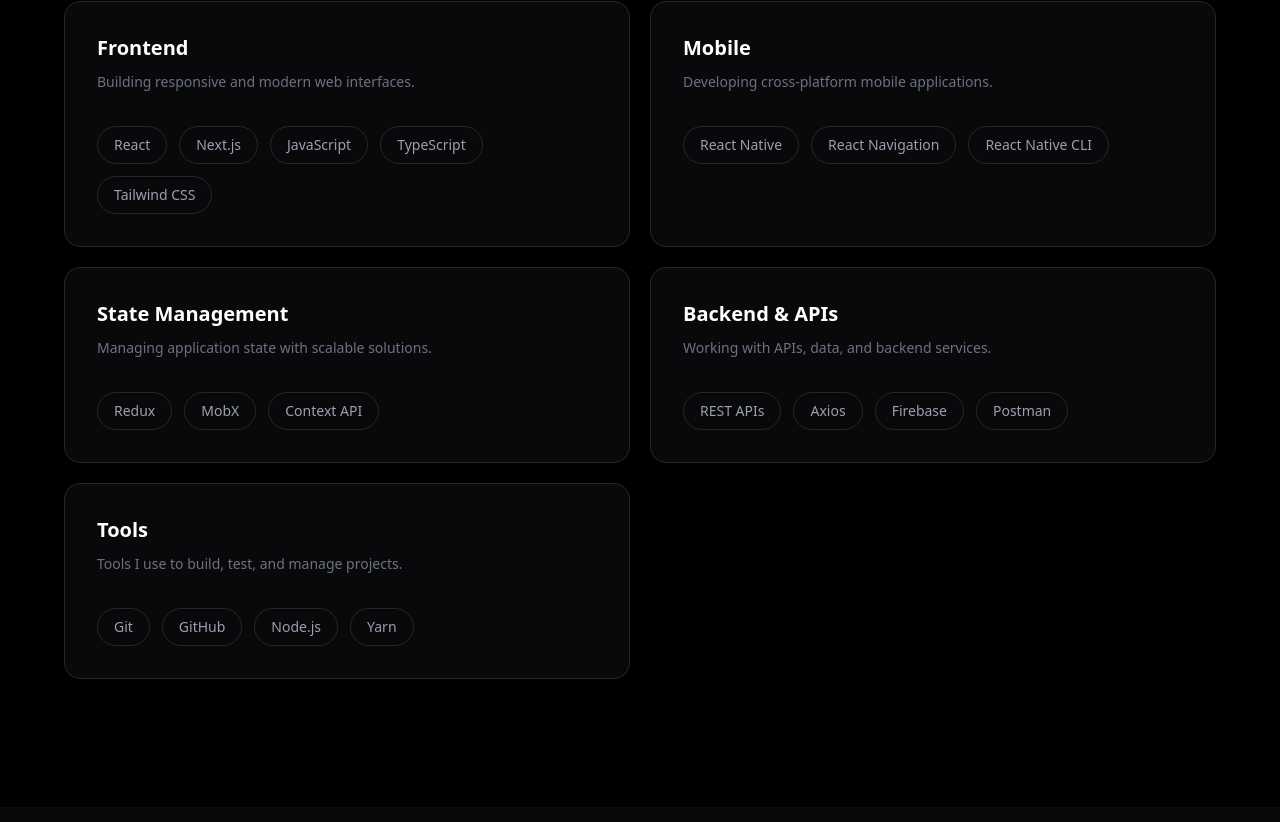
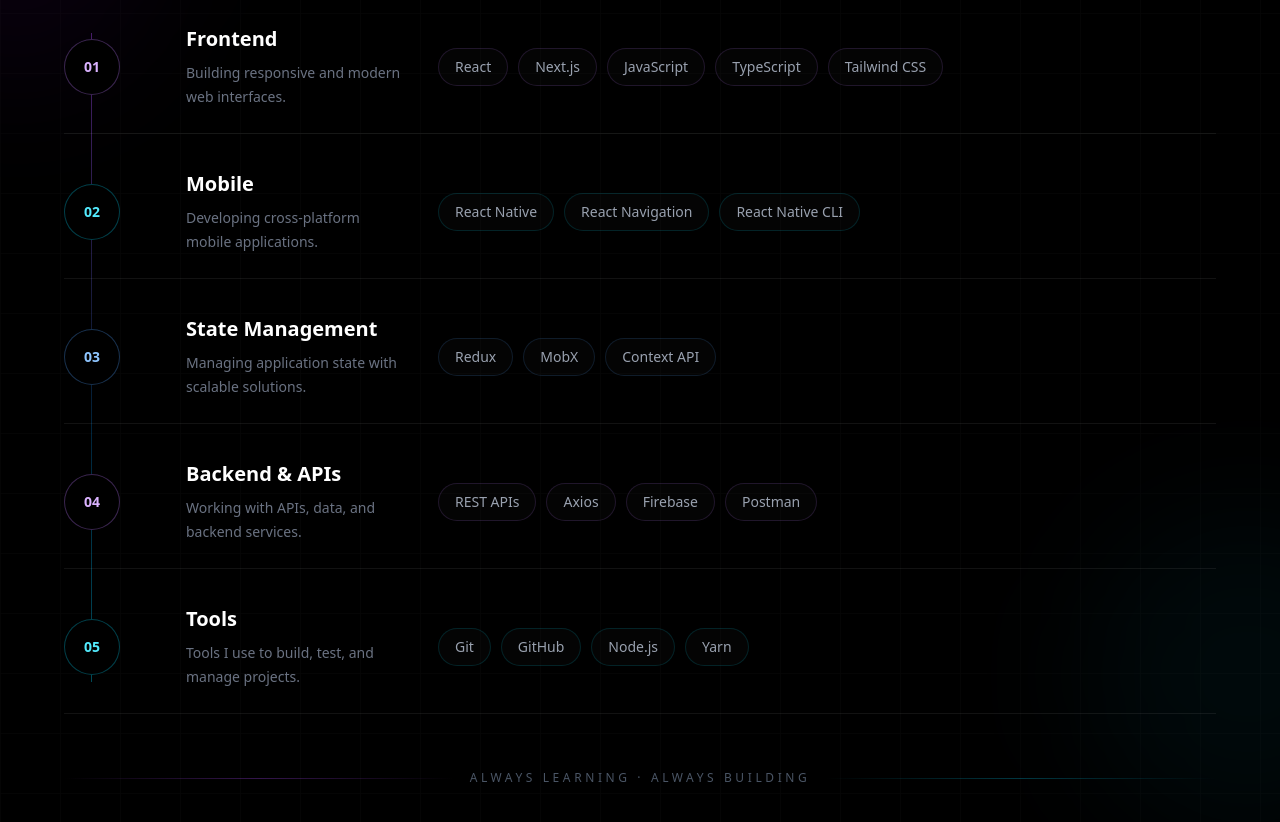
Before and after one commit to farina-riaz-fari/Portfolio, a Next.js app: page / in a window 1280 px wide. Shown: the part 3858-4680 px from the top of the page. Built offline with nearby package versions, Linux system fonts and the light colour scheme.

Commit message:
Refine Skills section spacing

```diff
--- a/components/Skills/index.tsx
+++ b/components/Skills/index.tsx
@@ -1,3 +1,7 @@
+"use client";
+
+import { useEffect, useRef, useState } from "react";
+
 const Skills = () => {
   const skillGroups = [
     {
@@ -5,77 +9,186 @@
       title: "Frontend",
       description: "Building responsive and modern web interfaces.",
       skills: ["React", "Next.js", "JavaScript", "TypeScript", "Tailwind CSS"],
+      accent: "purple",
     },
     {
       number: "02",
       title: "Mobile",
       description: "Developing cross-platform mobile applications.",
       skills: ["React Native", "React Navigation", "React Native CLI"],
+      accent: "cyan",
     },
     {
       number: "03",
       title: "State Management",
       description: "Managing application state with scalable solutions.",
       skills: ["Redux", "MobX", "Context API"],
+      accent: "blue",
     },
     {
       number: "04",
       title: "Backend & APIs",
       description: "Working with APIs, data, and backend services.",
       skills: ["REST APIs", "Axios", "Firebase", "Postman"],
+      accent: "purple",
     },
     {
       number: "05",
       title: "Tools",
       description: "Tools I use to build, test, and manage projects.",
       skills: ["Git", "GitHub", "Node.js", "Yarn"],
+      accent: "cyan",
     },
   ];
 
+  const sectionRef = useRef<HTMLElement>(null);
+  const [isVisible, setIsVisible] = useState(false);
+
+  useEffect(() => {
+    const section = sectionRef.current;
+
+    if (!section) return;
+
+    const observer = new IntersectionObserver(
+      ([entry]) => {
+        setIsVisible(entry.isIntersecting);
+      },
+      {
+        threshold: 0.15,
+      }
+    );
+
+    observer.observe(section);
+
+    return () => observer.disconnect();
+  }, []);
+
   return (
     <section
+      ref={sectionRef}
       id="skills"
-      className="bg-black px-6 py-24 text-white md:px-10 md:py-32"
+      className="relative overflow-hidden bg-black px-6 py-24 text-white md:px-10 md:py-32"
     >
-      <div className="mx-auto max-w-6xl">
-        <div className="mb-16">
-          <p className="mb-4 text-sm font-medium uppercase tracking-[0.35em] text-gray-500">
+      {/* Background grid */}
+      <div
+        className="pointer-events-none absolute inset-0 opacity-[0.025]"
+        style={{
+          backgroundImage:
+            "linear-gradient(rgba(255,255,255,0.8) 1px, transparent 1px), linear-gradient(90deg, rgba(255,255,255,0.8) 1px, transparent 1px)",
+          backgroundSize: "60px 60px",
+        }}
+      />
+
+      {/* Soft background glows */}
+      <div className="pointer-events-none absolute -left-32 top-20 h-72 w-72 rounded-full bg-purple-600/5 blur-3xl" />
+
+      <div className="pointer-events-none absolute -right-32 bottom-20 h-80 w-80 rounded-full bg-cyan-500/5 blur-3xl" />
+
+      <div className="relative mx-auto max-w-6xl">
+        {/* Header */}
+        <div className="mb-16 flex flex-col justify-between gap-6 md:flex-row md:items-end">
+          <div>
+            <p className="mb-4 text-sm font-medium uppercase tracking-[0.35em] text-cyan-400">
               What I Work With
             </p>
 
             <h2 className="text-4xl font-bold tracking-tight md:text-6xl">
-            Tools & technologies
+              Tools &{" "}
+              <span className="bg-gradient-to-r from-purple-400 via-blue-400 to-cyan-400 bg-clip-text text-transparent">
+                technologies
+              </span>
             </h2>
           </div>
 
-        <div className="grid gap-5 md:grid-cols-2">
-          {skillGroups.map((group) => (
+          <p className="max-w-sm text-sm leading-7 text-gray-500">
+            A practical stack focused on building clean, responsive, and
+            maintainable digital experiences.
+          </p>
+        </div>
+
+        {/* Skill map */}
+        <div className="relative">
+          {/* Vertical timeline */}
+          <div className="pointer-events-none absolute left-[27px] top-8 hidden h-[calc(100%-64px)] w-px bg-gradient-to-b from-purple-500/40 via-blue-500/20 to-cyan-500/40 md:block" />
+
+          <div className="space-y-3">
+            {skillGroups.map((group, index) => (
               <div
                 key={group.title}
-              className="group rounded-2xl border border-zinc-800 bg-zinc-950 p-7 transition duration-300 hover:-translate-y-1 hover:border-zinc-600 md:p-8"
+                className={`group relative transition-all duration-700 ease-out ${
+                  isVisible
+                    ? "translate-y-0 opacity-100"
+                    : "translate-y-8 opacity-0"
+                }`}
+                style={{
+                  transitionDelay: `${index * 100}ms`,
+                }}
               >
-              <div className="mb-8 flex items-start justify-between">
+                <div className="relative grid gap-6 border-b border-white/[0.07] py-6 md:grid-cols-[90px_220px_1fr] md:items-center md:gap-8">
+                  {/* Number */}
+                  <div className="relative flex items-center">
+                    <span
+                      className={`relative z-10 flex h-14 w-14 items-center justify-center rounded-full border bg-black text-sm font-semibold transition duration-500 ${
+                        group.accent === "purple"
+                          ? "border-purple-400/30 text-purple-300 group-hover:border-purple-400/70 group-hover:bg-purple-500/10"
+                          : group.accent === "cyan"
+                            ? "border-cyan-400/30 text-cyan-300 group-hover:border-cyan-400/70 group-hover:bg-cyan-500/10"
+                            : "border-blue-400/30 text-blue-300 group-hover:border-blue-400/70 group-hover:bg-blue-500/10"
+                      }`}
+                    >
+                      {group.number}
+                    </span>
+                  </div>
+
+                  {/* Category */}
                   <div>
-                  <h3 className="text-xl font-semibold">{group.title}</h3>
+                    <h3 className="text-xl font-semibold transition duration-300 group-hover:translate-x-1">
+                      {group.title}
+                    </h3>
 
-                  <p className="mt-2 max-w-sm text-sm leading-6 text-gray-500">
+                    <p className="mt-2 text-sm leading-6 text-gray-500">
                       {group.description}
                     </p>
                   </div>
-              </div>
 
-              <div className="flex flex-wrap gap-3">
+                  {/* Skills */}
+                  <div className="flex flex-wrap gap-2.5">
                     {group.skills.map((skill) => (
                       <span
                         key={skill}
-                    className="rounded-full border border-zinc-800 px-4 py-2 text-sm text-gray-400 transition duration-300 group-hover:border-zinc-700 group-hover:text-gray-300"
+                        className={`rounded-full border bg-white/[0.015] px-4 py-2 text-sm transition-all duration-300 hover:-translate-y-1 ${
+                          group.accent === "purple"
+                            ? "border-purple-400/15 text-gray-400 hover:border-purple-400/50 hover:bg-purple-500/10 hover:text-purple-200"
+                            : group.accent === "cyan"
+                              ? "border-cyan-400/15 text-gray-400 hover:border-cyan-400/50 hover:bg-cyan-500/10 hover:text-cyan-200"
+                              : "border-blue-400/15 text-gray-400 hover:border-blue-400/50 hover:bg-blue-500/10 hover:text-blue-200"
+                        }`}
                       >
                         {skill}
                       </span>
                     ))}
                   </div>
                 </div>
+              </div>
             ))}
+          </div>
+        </div>
+
+        {/* Bottom statement */}
+        <div
+          className={`mt-14 flex items-center gap-4 transition-all duration-1000 ${
+            isVisible
+              ? "translate-y-0 opacity-100"
+              : "translate-y-5 opacity-0"
+          }`}
+        >
+          <div className="h-px flex-1 bg-gradient-to-r from-transparent via-purple-500/30 to-transparent" />
+
+          <p className="text-center text-xs uppercase tracking-[0.3em] text-gray-600">
+            Always learning · Always building
+          </p>
+
+          <div className="h-px flex-1 bg-gradient-to-r from-transparent via-cyan-500/30 to-transparent" />
         </div>
       </div>
     </section>
```
Lines whose indentation alone changed are shown as unchanged.
